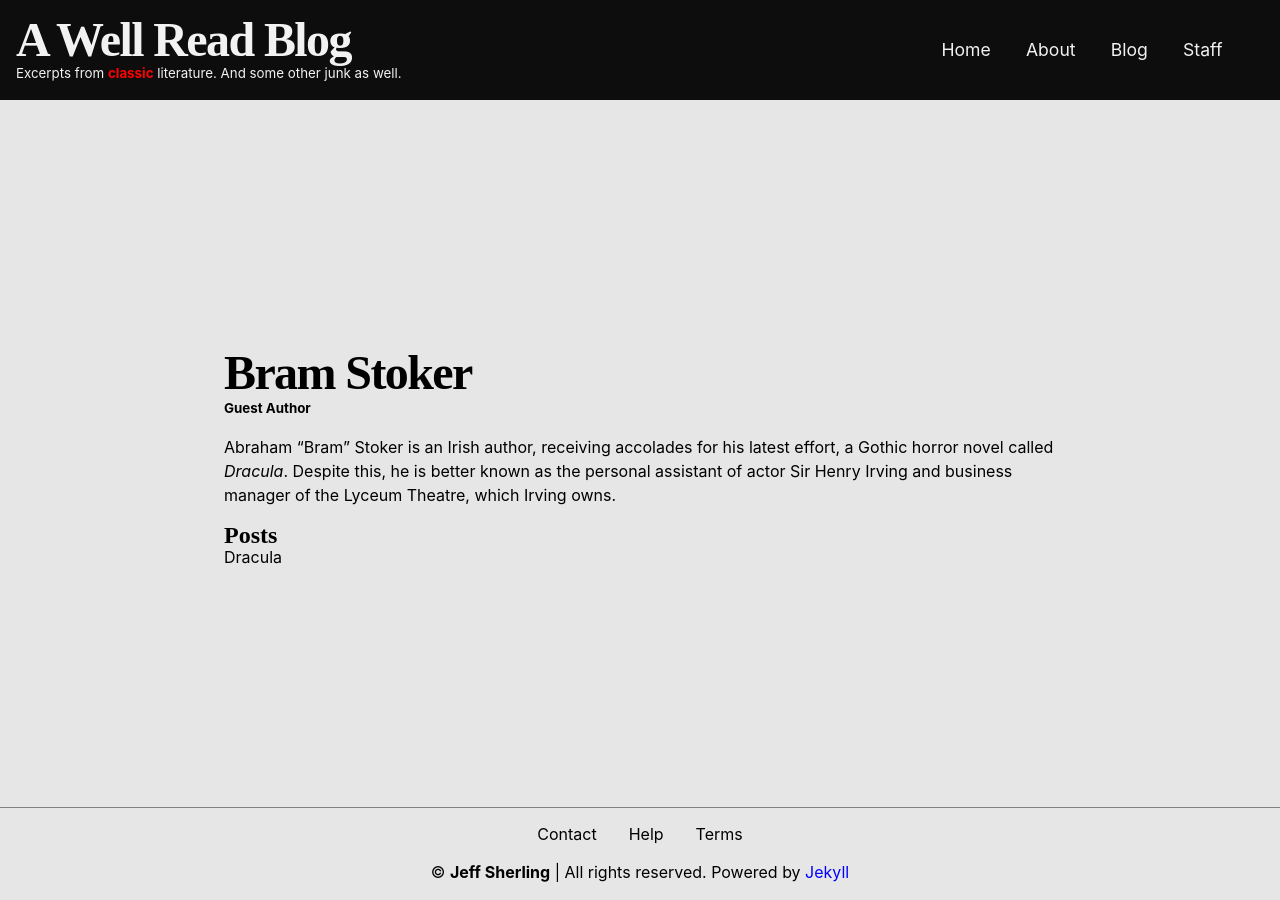
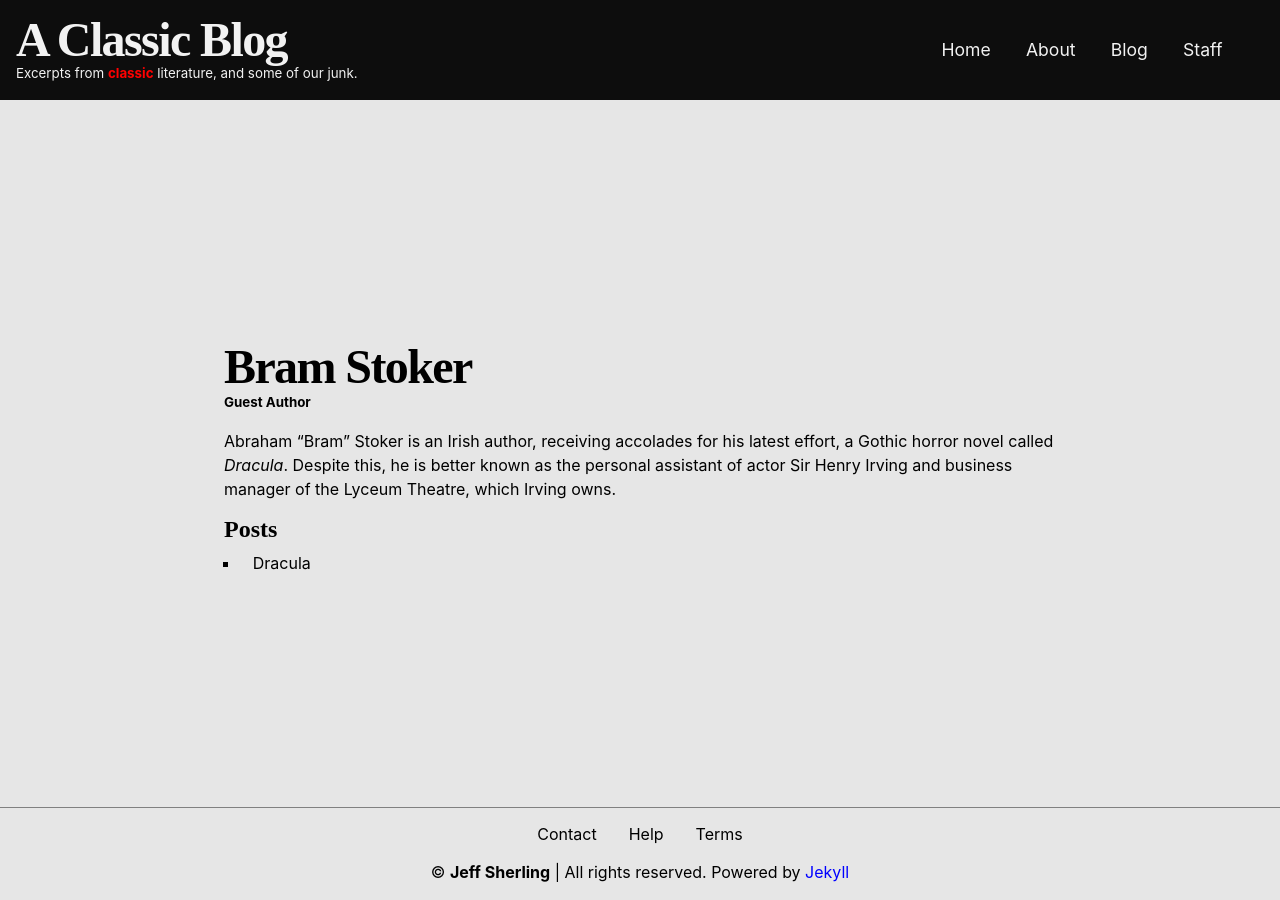
Before and after one commit to jsherling/classic-blog, a Jekyll site: the page built from _authors/stoker.md, in a window 1280 px wide. Built offline with Jekyll 4.4.1, drawn with Linux system fonts in a browser that asks for light colours.

Commit message:
Add author/post; tweak pages/CSS

```diff
--- a/_includes/header.html
+++ b/_includes/header.html
@@ -1,10 +1,10 @@
 <header class="header">
   <nav class="header--nav">
     <div class="header--nav__logo">
-      <h1 class="logo">A Well Read Blog</h1>
+      <h1 class="logo">A Classic Blog</h1>
       <small>
-        Excerpts from <span class="current">classic</span> literature. And some
-        other junk as well.
+        Excerpts from <span class="current">classic</span> literature, and some
+        of our junk.
       </small>
     </div>
     <ul class="header--nav__menu">
--- a/_layouts/authors.html
+++ b/_layouts/authors.html
@@ -9,12 +9,14 @@ layout: default
     {{ content }}
   </p>
 
-  <h2>Posts</h2>
+  <h2 class="mb-dot5em">Posts</h2>
 
   <ul>
     {% assign filtered_posts = site.posts | where: "author", page.name %}
     {% for post in filtered_posts %}
-    <li class="author-posts"><a href="{{ post.url }}">{{ post.title }}</a></li>
+    <li class="bullet">
+      <a href="{{ post.url }}">{{ post.title }}</a>
+    </li>
     {% endfor %}
   </ul>
 </div>
--- a/_sass/style/_base.scss
+++ b/_sass/style/_base.scss
@@ -37,10 +37,6 @@ h1 {
   letter-spacing: -0.1rem;
 }
 
-h1.mb-1em {
-  margin-bottom: 1em;
-}
-
 h2 > a:hover {
   font-weight: bold;
   color: blue;
@@ -64,6 +60,14 @@ p > a {
 
 li {
   list-style-type: none;
+}
+
+.mb-1em {
+  margin-bottom: 1em;
+}
+
+.mb-dot5em {
+  margin-bottom: 0.5em;
 }
 
 a {
--- a/_sass/style/_layout.scss
+++ b/_sass/style/_layout.scss
@@ -64,6 +64,19 @@ li.blog {
   padding-top: 1em;
 }
 
+li.bullet {
+  list-style-type: square;
+  margin-left: 1em;
+}
+
+li.bullet + li.bullet {
+  margin-top: 0.5em;
+}
+
+li.bullet > a {
+  padding: 0.5em 0.8em;
+}
+
 .center {
   text-align: center;
 }
--- a/blog.html
+++ b/blog.html
@@ -17,7 +17,7 @@ title: Blog
     <h2 class="post-title">
       <a href="{{ post.url }}">{{ post.title }}</a>
     </h2>
-    <small><a href="{{ post.author.url }}">{{ post.author }}</a> | {{ post.date | date: "%b %d, %Y" }}</small>
+    <small>{{ post.date | date: "%b %d, %Y" }} | {{ post.author }}</small>
     <p>
       {{ post.excerpt }}
     </p>
```
Also changed, not shown: other parts of blog.html (+1 -1 lines), _authors/fitzgerald.md (added, +12 -0 lines), _authors/staff.md (added, +12 -0 lines), _posts/1925-04-21-great-gatsby.md (added, +49 -0 lines), _posts/2021-06-16-welcome-to-jekyll.md (+2 -1 lines).
